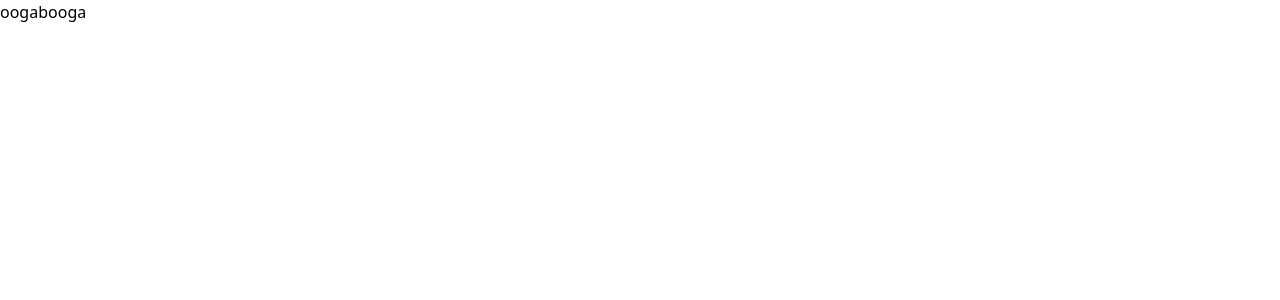
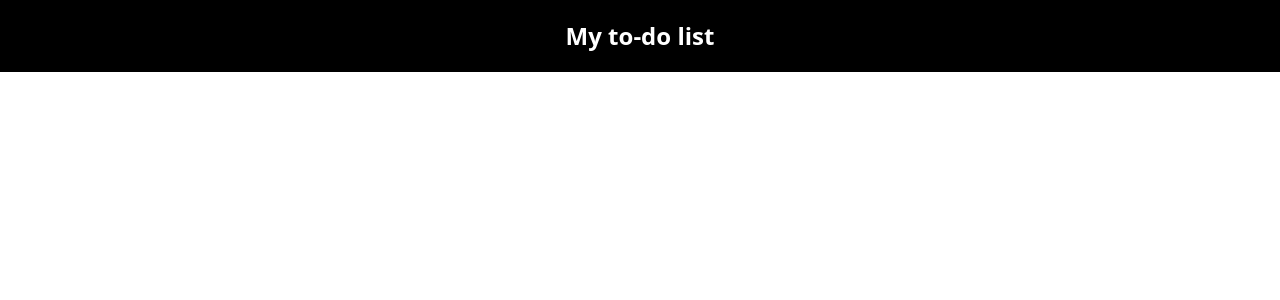
Before and after one commit to aawhan0/to-do-app, a Next.js app: page / in a window 1280 px wide. Shown: the top 300 px of the page. Built offline with nearby package versions, Linux system fonts and the light colour scheme.

Commit message:
added the heading

```diff
--- a/app/globals.css
+++ b/app/globals.css
@@ -1,19 +1,3 @@
 @tailwind base;
 @tailwind components;
 @tailwind utilities;
-
-:root {
-  --background: #ffffff;
-  --foreground: #171717;
-}
-
-@media (prefers-color-scheme: dark) {
-  :root {
-    --background: #0a0a0a;
-    --foreground: #ededed;
-  }
-}
-
-h1{
-
-}
--- a/app/page.js
+++ b/app/page.js
@@ -2,7 +2,12 @@ import React from 'react'
 
 const page = () => {
   return (
-    <div>oogabooga</div>
+    <>
+    <h1 className='bg-black text-white p-5 text-2xl font-bold text-center'>
+      My to-do list
+    </h1>
+
+    </>
   )
 }
 
```
